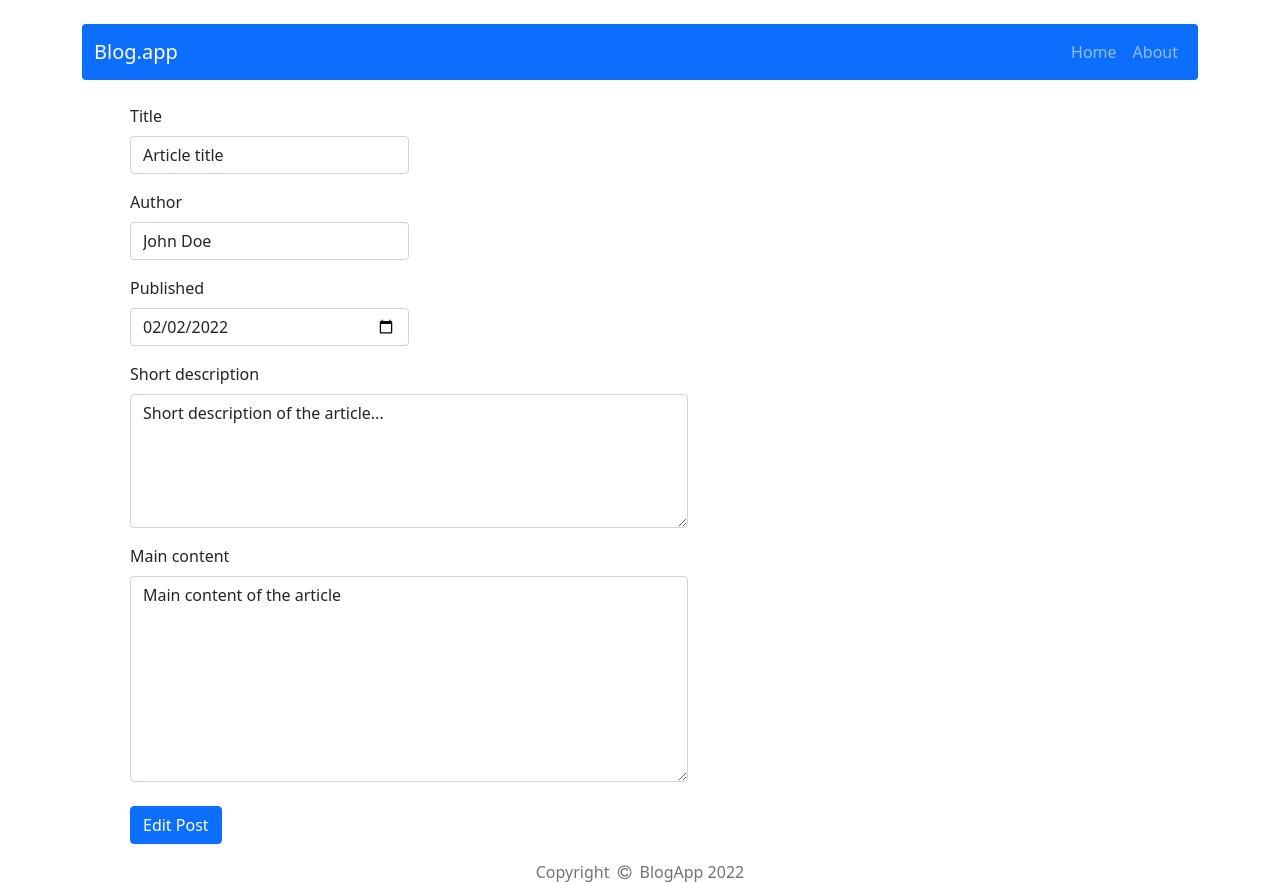
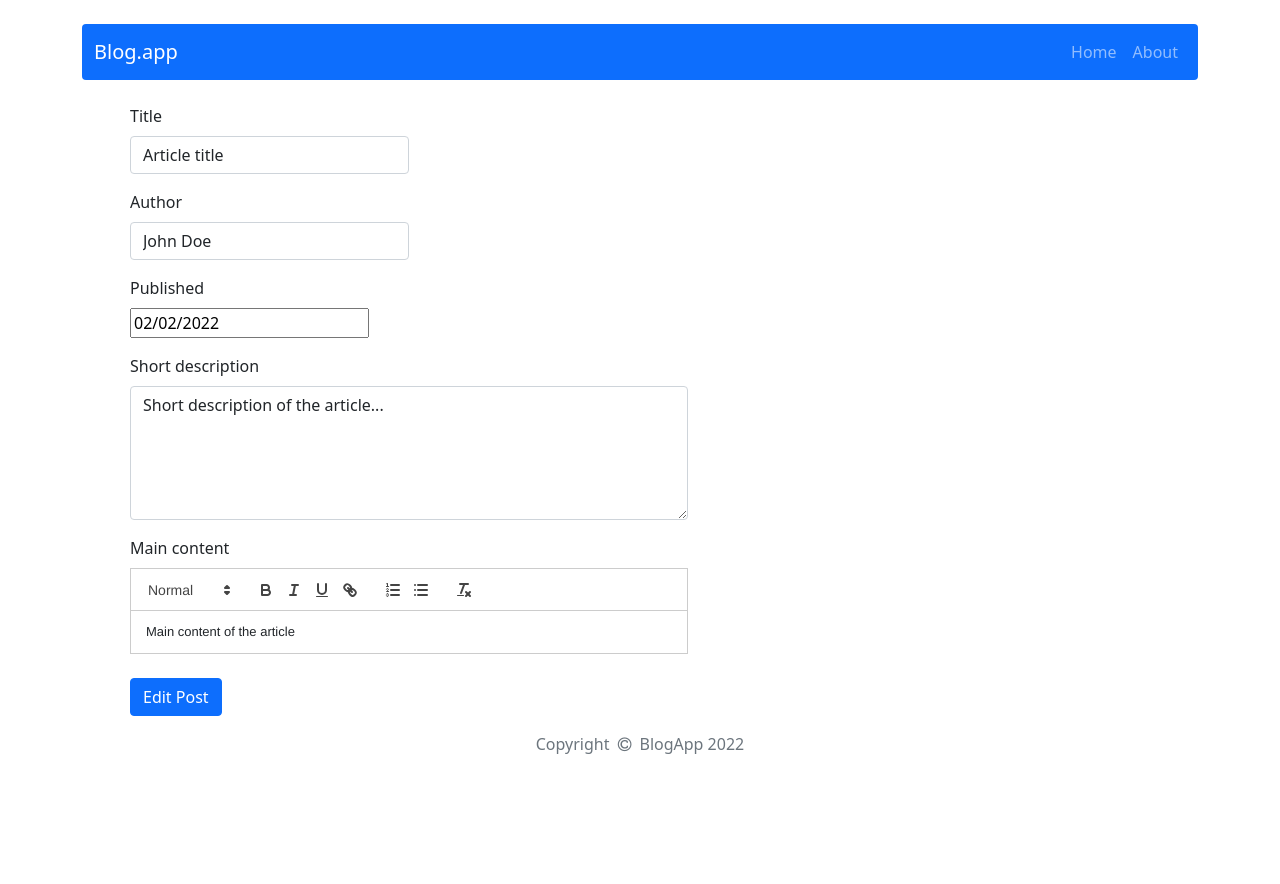
Before and after one commit to Kyuba3/react-blog-app, a React (Create React App) app: page /post/edit/1 in a window 1280 px wide. After the commit the page ends 800 px from the top, so only its background shows below. Built offline with nearby package versions, Linux system fonts and the light colour scheme.

Commit message:
Add datePicker and ReactQuill

```diff
--- a/package.json
+++ b/package.json
@@ -15,6 +15,7 @@
     "http-server": "^14.1.1",
     "react": "^18.2.0",
     "react-bootstrap": "2.0",
+    "react-datepicker": "^4.8.0",
     "react-dom": "^18.2.0",
     "react-quill": "^2.0.0",
     "react-redux": "7.2.6",
--- a/src/components/common/PostForm/PostForm.js
+++ b/src/components/common/PostForm/PostForm.js
@@ -1,5 +1,9 @@
 import { useState } from "react";
 import {Form, Button} from 'react-bootstrap';
+import ReactQuill from 'react-quill';
+import DatePicker from 'react-datepicker'
+import 'react-quill/dist/quill.snow.css';
+import 'react-datepicker/dist/react-datepicker.css';
 
 const PostForm = ({action, actionText, ...props}) => {
 
@@ -9,27 +13,27 @@ const PostForm = ({action, actionText, ...props}) => {
     const [shortDescription, setShortDescription] = useState(props.shortDescription || "");
     const [content, setContent] = useState(props.content || "");
 
-
     const handleSubmit = e => {
         e.preventDefault();
         action({title, author, publishedDate, shortDescription, content})
-    }
+    };
 
     return (
         <Form className="col-12 mx-5" onSubmit={handleSubmit}>
-            <Form.Group className="mb-3 col-3">
+            <Form.Group className="mb-3 col-3" controlId="title">
                 <Form.Label className="d-flex justify-content-start">
                     Title
                 </Form.Label>
                 <Form.Control
-                    type="textarea"
+                    type="text"
                     placeholder="Enter a title"
                     value={title}
                     required
                     onChange={e => setTitle(e.target.value)}
                 />
             </Form.Group>
-            <Form.Group className="mb-3 col-3">
+
+            <Form.Group className="mb-3 col-3" controlId="author">
                 <Form.Label className="d-flex justify-content-start">
                     Author
                 </Form.Label>
@@ -41,18 +45,18 @@ const PostForm = ({action, actionText, ...props}) => {
                     onChange={e => setAuthor(e.target.value)}
                 />
             </Form.Group>
-            <Form.Group className="mb-3 col-3">
+
+            <Form.Group className="mb-3 col-3" controlId="published">
                 <Form.Label className="d-flex justify-content-start">
                     Published
                 </Form.Label>
-                <Form.Control
-                    type="date"
-                    placeholder="Enter a date of publish"
-                    value={publishedDate}
-                    onChange={e => setPublishedDate(e.target.value)}
+                <DatePicker
+                  selected={publishedDate ? new Date(publishedDate) : new Date()}
+                  onChange={(date) => setPublishedDate(date)}
                 />
             </Form.Group>
-            <Form.Group className="mb-3 col-6">
+
+            <Form.Group className="mb-3 col-6" controlId="description">
                 <Form.Label className="d-flex justify-content-start">
                     Short description
                 </Form.Label>
@@ -65,19 +69,17 @@ const PostForm = ({action, actionText, ...props}) => {
                     onChange={e => setShortDescription(e.target.value)}
                 />
             </Form.Group>
-            <Form.Group className="mb-3 col-6 pb-2">
+
+            <Form.Group className="mb-3 col-6 pb-2" controlId="content">
                 <Form.Label className="d-flex justify-content-start">
                     Main content
                 </Form.Label>
-                <Form.Control
-                    type="text"
-                    as="textarea"
-                    rows={8}
-                    placeholder=""
+                  <ReactQuill
+                    theme="snow"
                     value={content}
-                    onChange={e => setContent(e.target.value)}
-                    required
-                />
+                    onChange={setContent}
+                    placeholder="Add your main content text"
+                  />
             </Form.Group>
             <Button type="submit">
                 { actionText }
--- a/src/components/features/Render/EditPostForm.js
+++ b/src/components/features/Render/EditPostForm.js
@@ -13,7 +13,7 @@ const EditPostForm = () => {
     const postById = useSelector(state => getPostById(state, id));
 
     const handleSubmit = post => {
-        dispatch(editPost({...post, id}));
+        dispatch(editPost({ ...post, id }));
         navigate('/');
     };
 
@@ -27,11 +27,11 @@ const EditPostForm = () => {
         <>
           <PostForm
             action={handleSubmit}
-                actionText="Edit Post"
+            actionText={"Edit Post"}
             title={postById.title}
             author={postById.author}
+            content={postById.content}
             shortDescription={postById.shortDescription}
-                content={postById.content}
             publishedDate={postById.publishedDate}
             id={id}
           />
--- a/src/components/features/Render/RenderPost.js
+++ b/src/components/features/Render/RenderPost.js
@@ -2,6 +2,7 @@ import { Button, Card, Container, Nav, Row} from "react-bootstrap";
 import { useSelector } from "react-redux";
 import { NavLink } from "react-router-dom";
 import { getAllPosts } from "../../../redux/postsRedux";
+import { dateToStr } from "../../../utils/dateToStr";
 
 const RenderPost = () => {
 
@@ -14,9 +15,9 @@ const RenderPost = () => {
                 <Card key={posts.id} className="mb-4 px-3 py-3 col-4">
                     <Card.Title>{post.title}</Card.Title>
                     <Card.Text><b>Author: </b>{post.author}</Card.Text>
-                    <Card.Text><b>Published: </b>{post.publishedDate}</Card.Text>
+                    <Card.Text><b>Published: </b>{dateToStr(post.publishedDate)}</Card.Text>
                     <Card.Text><b>Description: </b>{post.shortDescription}</Card.Text>
-                    <Card.Text><b>Main content: </b>{post.content}</Card.Text>
+                    <b>Main content: </b><p dangerouslySetInnerHTML={{__html: post.content}} />
                     <Nav>
                         <Nav.Link as={NavLink} to={"/post/" + post.id}>
                             <Button variant="primary" className="col-12 mb-3">Read More</Button>
--- a/src/components/pages/Post/Post.js
+++ b/src/components/pages/Post/Post.js
@@ -6,6 +6,7 @@ import { Navigate } from "react-router-dom";
 import { deletePost } from "../../../redux/postsRedux";
 import { useState } from "react";
 import DeletePost from "../../features/Render/DeletePost";
+import { dateToStr } from "../../../utils/dateToStr";
 
 const Post = () => {
 
@@ -16,7 +17,6 @@ const Post = () => {
 
   const openModal = () => setModal(true);
   const closeModal = () => setModal(false);
-
   const deleteCard = (e) => {
     e.preventDefault();
     dispatch(deletePost(postData.id));
@@ -42,16 +42,20 @@ const Post = () => {
           <h2>{postData.title}</h2>
           <div>
             <NavLink key={postData.id} to={"/post/edit/" + postData.id}>
-              <Button variant="outline-info" className="m-2">Edit</Button>
+              <Button variant="outline-info" className="m-2">
+                Edit
+              </Button>
             </NavLink>
-            <Button variant="outline-danger" onClick={openModal}>Delete</Button>
+            <Button variant="outline-danger" onClick={openModal}>
+              Delete
+            </Button>
           </div>
         </Col>
       </Row>
-      <Row className="justify-content-around">
+      <Row className="justify-content-center">
         <Col className="col-md-8">
           <p><b>Author: </b>{postData.author}</p>
-          <p><b>Published: </b>{postData.publishedDate}</p>
+          <p><b>Published: </b>{dateToStr(postData.publishedDate)}</p>
           <p>{postData.content}</p>
         </Col>
       </Row>
--- a/src/redux/initialstate.js
+++ b/src/redux/initialstate.js
@@ -5,7 +5,7 @@ const initialstate = {
         title: 'Article title',
         shortDescription: 'Short description of the article...',
         content: 'Main content of the article',
-        publishedDate: '2022-02-02',
+        publishedDate: new Date('02-02-2022'),
         author: 'John Doe'
       },
       {
@@ -13,7 +13,7 @@ const initialstate = {
         title: 'Article title II',
         shortDescription: 'Short description of the article...',
         content: 'Main content of the article',
-        publishedDate: '2022-02-02',
+        publishedDate: new Date('02-02-2022'),
         author: 'John Doe'
       },
       {
@@ -21,7 +21,7 @@ const initialstate = {
         title: 'Article title III',
         shortDescription: 'Short description of the article...',
         content: 'Main content of the article',
-        publishedDate: '2022-02-02',
+        publishedDate: new Date('02-02-2022'),
         author: 'John Doe'
       },
     ],
--- /dev/null
+++ b/src/utils/dateToStr.js
@@ -0,0 +1,10 @@
+
+export const dateToStr = (publishedDate) => {
+    console.log(publishedDate)
+
+    const dd = String(publishedDate.getDate()).padStart(2, '0');
+    const mm = String(publishedDate.getMonth() + 1).padStart(2, '0');
+    const yyyy = publishedDate.getFullYear();
+
+    return dd + '/' + mm + '/' + yyyy;
+};
```
Also changed, not shown: 1 other file (tests, documents, lock files or other folders). Lines whose indentation alone changed are shown as unchanged.
